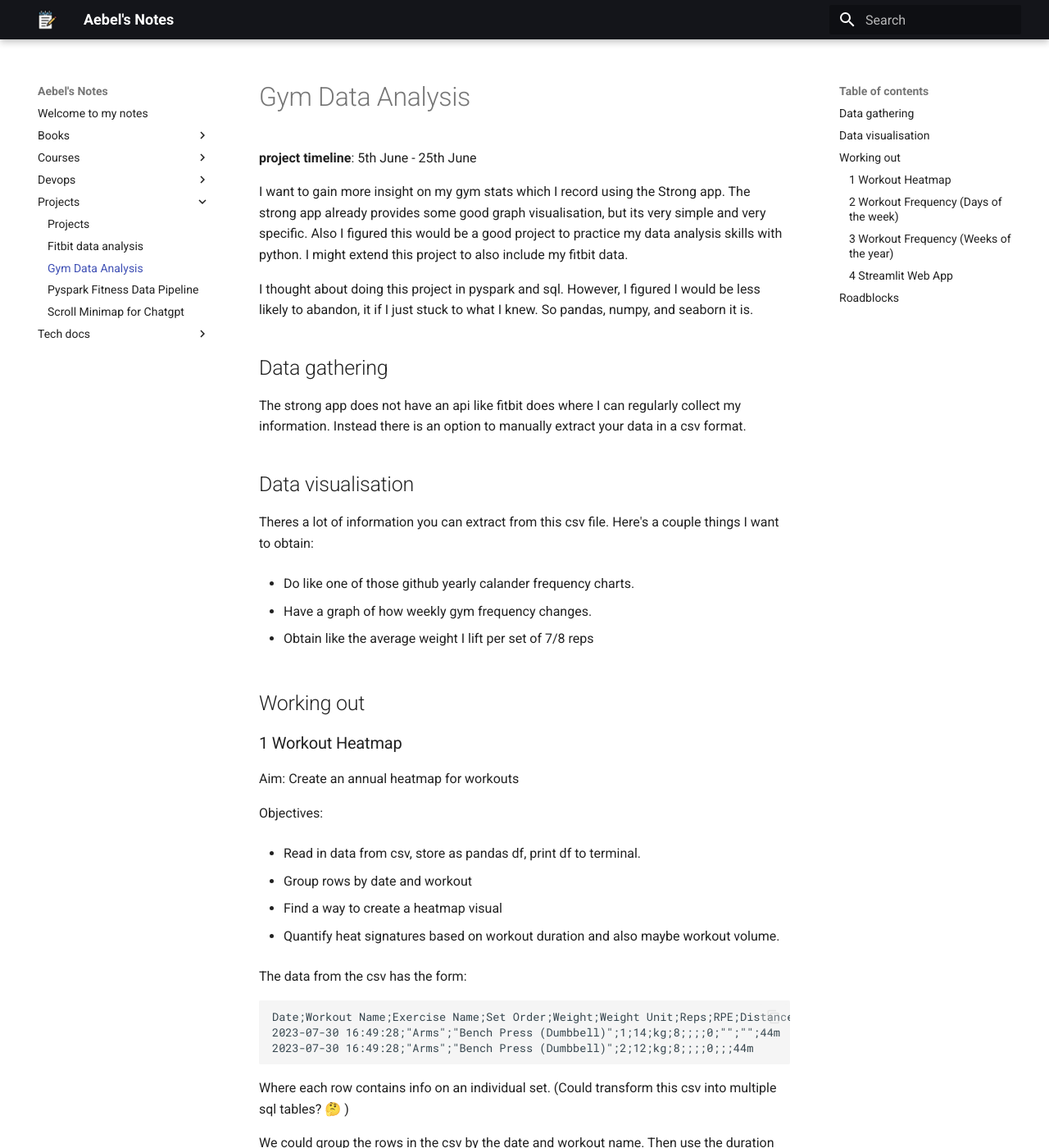
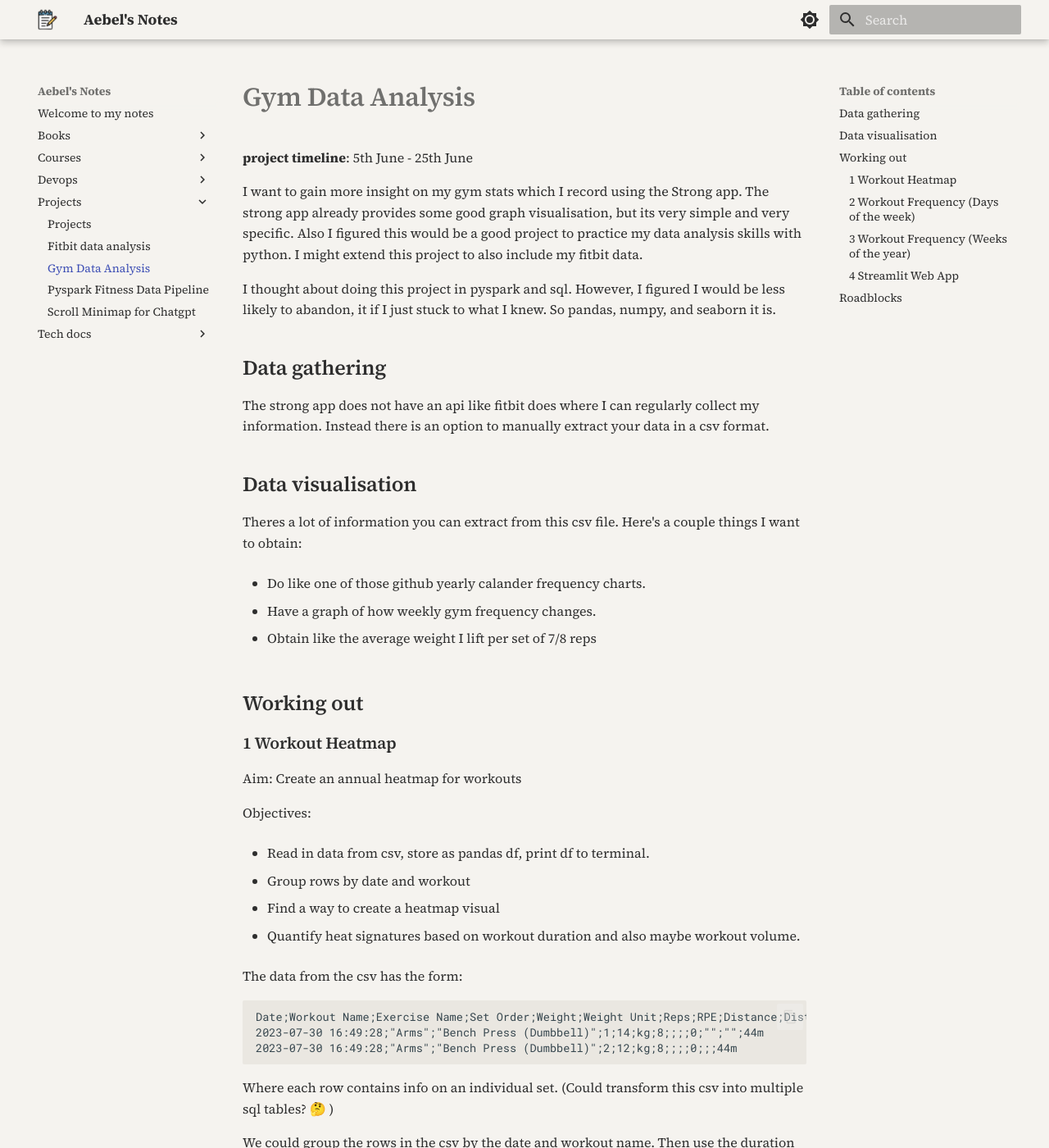
Before and after one commit to Aebel-Shajan/notes, an MkDocs documentation site: the page built from docs/projects/gym-data-analysis.md, in a window 1280 px wide and 1400 px high. Shown: the whole window at 82% size. Built offline with MkDocs 1.6.1 and Material for MkDocs 9.7.7, drawn with Linux system fonts in a browser that asks for light colours; some of the changed text lies outside the part shown.

Commit message:
spend too much time worrying about styling

```diff
--- a/docs/assets/extra.css
+++ b/docs/assets/extra.css
@@ -1,16 +1,36 @@
-body {
-    /* background: url(./background.png); */
-    background-repeat: no-repeat;
-    background-attachment: fixed;
+@import url('https://fonts.googleapis.com/css2?family=Source+Serif+4:ital,opsz,wght@0,8..60,200..900;1,8..60,200..900&display=swap');
+
+:root {
+  --md-text-font: "Source Serif 4";
 }
 
-
-.md-nav__title {
-    background: transparent !important;
-    box-shadow: none !important;
+/* Light mode — offwhite */
+[data-md-color-scheme="default"] {
+    --md-default-bg-color: #F5F3EF;
+    --md-default-fg-color: #2E2E2E;
+    --md-code-bg-color: #EAE7E1;
+    --md-primary-fg-color: #F5F3EF;
+    --md-primary-bg-color: #2E2E2E;
 }
 
-article {
-    background-color: #ffffff9b;
-    padding: 1rem;
+/* Dark mode — pastel dark grey */
+[data-md-color-scheme="slate"] {
+    --md-default-bg-color: #1E1E1E;
+    --md-default-fg-color: #E0DDD8;
+    --md-code-bg-color: #2A2A2A;
+    --md-primary-fg-color: #1E1E1E;
+    --md-primary-bg-color: #E0DDD8;
 }
+
+.md-typeset h1,
+.md-typeset h2,
+.md-typeset h3,
+.md-typeset h4,
+.md-typeset h5,
+.md-typeset h6 {
+    font-weight: 600;
+}
+
+article img {
+    border-radius: 8px;
+}
--- a/docs/projects/gym-data-analysis.md
+++ b/docs/projects/gym-data-analysis.md
@@ -86,10 +86,11 @@ I am most likely to go on wednesday lol.
 
 ### 4 Streamlit Web App
 Similar projects:
-Project | github
--|-
-[StatLift](https://statlift.streamlit.app/) | [Source](https://github.com/jjaju/statlift/blob/main/statlift.py)
-[strongappanalytics](https://strongappanalytics.web.app/) | [Source](https://github.com/AlexandrosKyriakakis/StrongAppAnalytics)
+
+| Project                                                   | github                                                               |
+|-----------------------------------------------------------|----------------------------------------------------------------------|
+| [StatLift](https://statlift.streamlit.app/)               | [Source](https://github.com/jjaju/statlift/blob/main/statlift.py)    |
+| [strongappanalytics](https://strongappanalytics.web.app/) | [Source](https://github.com/AlexandrosKyriakakis/StrongAppAnalytics) |
 
 Observations:
 * Both projects provide good graphs but nothing on workout frequency or heatmaps.
--- a/mkdocs.yml
+++ b/mkdocs.yml
@@ -1,14 +1,23 @@
 site_name: Aebel's Notes
 theme:
   name: 'material'
-  palette:
-    primary: black
   logo: assets/icon.png
   favicon: assets/icon.png
+  palette:
+    - scheme: default
+      primary: grey
+      toggle:
+        icon: material/brightness-7
+        name: Switch to dark mode
+    - scheme: slate
+      toggle:
+        icon: material/brightness-4
+        name: Switch to light mode
   features:
   - content.code.copy
 extra_css: [assets/extra.css]
 markdown_extensions:
+  - tables
   - pymdownx.highlight:
       anchor_linenums: true
       line_spans: __span
```
Also changed, not shown: docs/index.md (+0 -4 lines).
